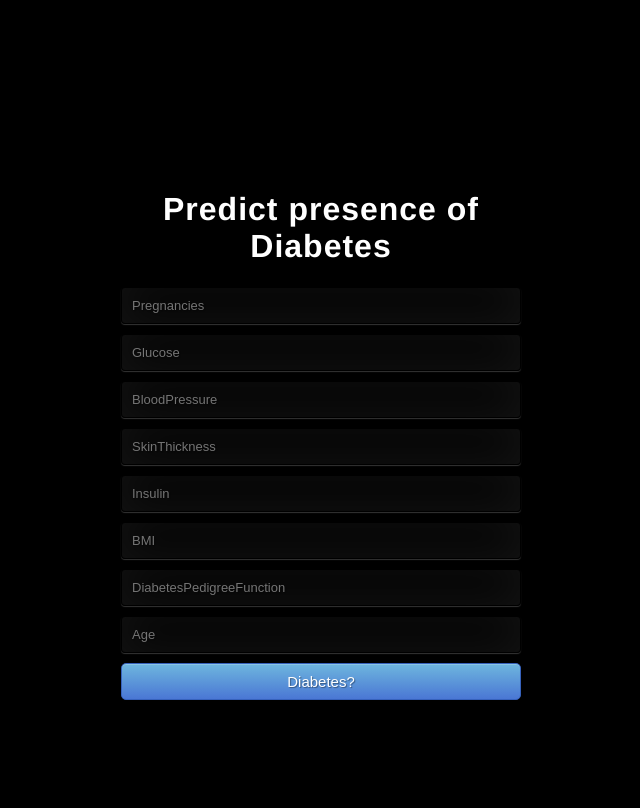
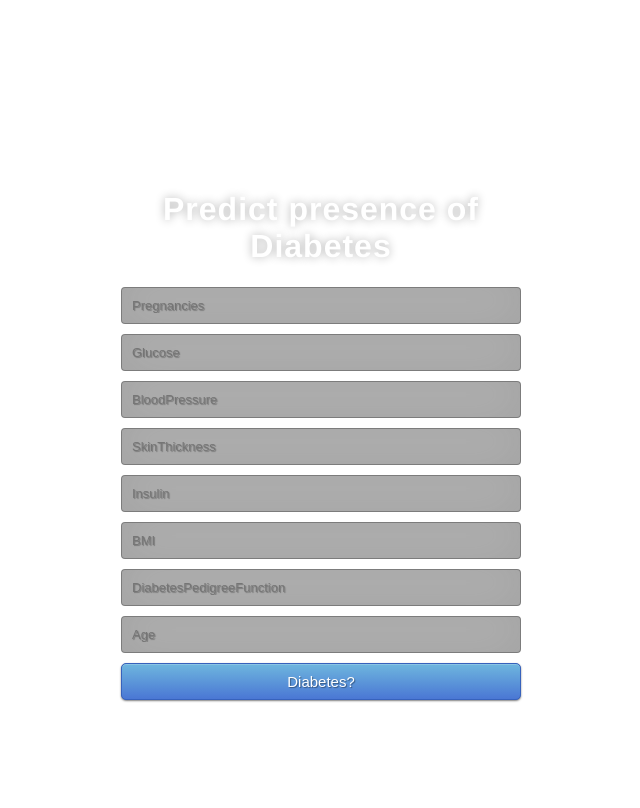
Before and after one commit to mani-sl/azurediapred, a Flask app: page / in a window 1280 px wide. Shown: the whole page, without its empty margins (369-1009 px from the left). Run offline with Flask 2, Linux system fonts and the light colour scheme; parts of the project's set-up code (start-up, migrations or seed data) failed here and were passed over.

Commit message:
Update index.html

```diff
--- a/templates/index.html
+++ b/templates/index.html
@@ -11,7 +11,7 @@
 
 </head>
 
-<body style="background: #000;">
+<body style="background: #fff;">
  <div class="login">
 	<h1>Predict presence of Diabetes</h1>
 
```
